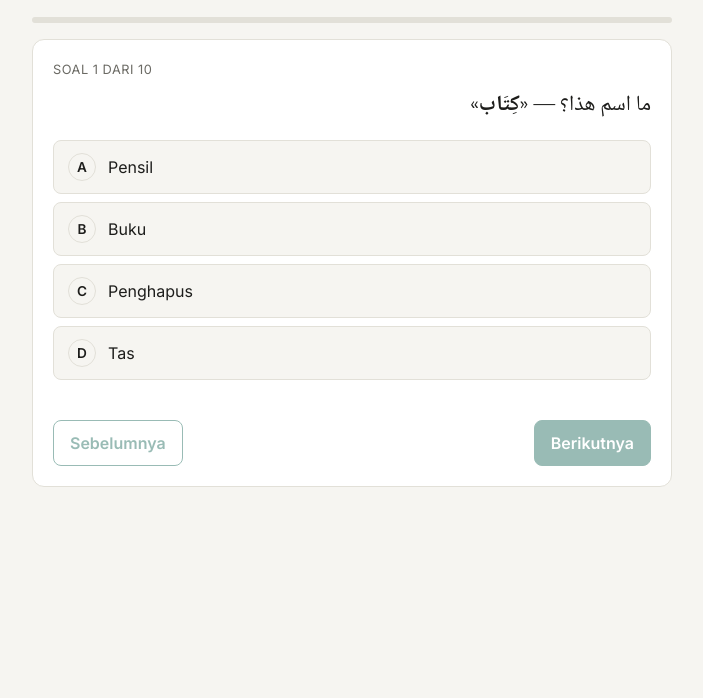
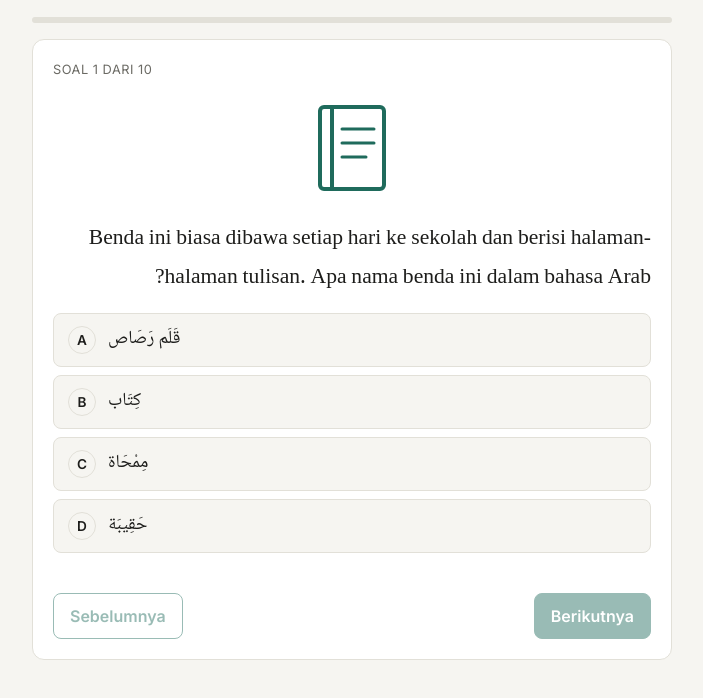
Before and after one commit to aqiinatsir/Belajar-bahasa-arab-sederhana-tentang-peralatan-sekolah, a plain HTML site: page index.html in a window 1280 px wide. Shown: the part 128-826 px from the top of the page, without its empty margins (288-991 px from the left). Before the commit the page ends 800 px from the top, so only its background shows below. Drawn offline with Linux system fonts and the light colour scheme.

Commit message:
index.html

```diff
--- a/index.html
+++ b/index.html
@@ -1,9 +1,10 @@
 <!doctype html>
-<meta name="claude:viewport-fit-sides" content="cover">
+<html lang="id">
+<meta charset="utf-8">
+<meta name="viewport" content="width=device-width, initial-scale=1, viewport-fit=cover">
 <title>Kuis Peralatan Sekolah</title>
 <link rel="stylesheet" href="https://fonts.googleapis.com/css2?family=Inter:wght@400;600&family=Noto+Naskh+Arabic:wght@400;700&display=swap">
 <style>
-/* Tata letak: satu kolom sempit, soal di atas, skor di bawah. */
 :root {
   --bg: #f6f5f1;
   --surface: #ffffff;
@@ -50,6 +51,7 @@
   --bad-bg: #3a201d;
   color-scheme: dark;
 }
+
 body {
   margin: 0;
   background: var(--bg);
@@ -64,7 +66,6 @@ main { max-width: 640px; margin: 0 auto; }
 header { margin-bottom: 20px; }
 h1 { font-size: 1.5rem; margin: 0 0 4px; text-wrap: balance; }
 .sub { color: var(--muted); margin: 0; font-size: 0.95rem; }
-
 .ar-title {
   font-family: var(--font-ar);
   font-size: 1.6rem;
@@ -89,6 +90,13 @@ h1 { font-size: 1.5rem; margin: 0 0 4px; text-wrap: balance; }
   color: var(--muted);
   margin: 0 0 8px;
 }
+.qimg {
+  display: flex;
+  justify-content: center;
+  color: var(--accent);
+  margin: 0 0 14px;
+}
+.qimg svg { width: 120px; max-width: 100%; height: auto; }
 .qtext {
   font-family: var(--font-ar);
   font-size: 1.35rem;
@@ -128,7 +136,12 @@ h1 { font-size: 1.5rem; margin: 0 0 4px; text-wrap: balance; }
   font-size: 0.85rem;
   font-weight: 600;
 }
-.opt-text { overflow-wrap: anywhere; }
+.opt-text {
+  font-family: var(--font-ar);
+  font-size: 1.15rem;
+  direction: rtl;
+  overflow-wrap: anywhere;
+}
 .opt.correct { background: var(--good-bg); border-color: var(--good); color: var(--good); }
 .opt.wrong { background: var(--bad-bg); border-color: var(--bad); color: var(--bad); }
 .opt:disabled { cursor: default; }
@@ -180,6 +193,7 @@ button:focus-visible { outline: 2px solid var(--accent); outline-offset: 2px; }
 
   <section class="card" id="quiz" aria-live="polite">
     <p class="qno" id="qno"></p>
+    <div class="qimg" id="qimg"></div>
     <p class="qtext" id="qtext"></p>
     <div class="opts" id="opts" role="group" aria-label="Pilihan jawaban"></div>
     <p class="feedback" id="feedback"></p>
@@ -198,17 +212,88 @@ button:focus-visible { outline: 2px solid var(--accent); outline-offset: 2px; }
 </main>
 
 <script>
+// Gambar dibuat dari SVG sederhana (tanpa unduhan), jadi tampil tanpa internet.
+const SVG = (body) =>
+  `<svg viewBox="0 0 120 120" aria-hidden="true" fill="none" stroke="currentColor" stroke-width="4" stroke-linecap="round" stroke-linejoin="round">${body}</svg>`;
+
+const ICONS = {
+  buku: SVG(`
+    <rect x="28" y="20" width="64" height="82" rx="4"/>
+    <line x1="40" y1="20" x2="40" y2="102"/>
+    <line x1="50" y1="42" x2="82" y2="42" stroke-width="3"/>
+    <line x1="50" y1="56" x2="82" y2="56" stroke-width="3"/>
+    <line x1="50" y1="70" x2="74" y2="70" stroke-width="3"/>`),
+  pulpen: SVG(`
+    <g transform="rotate(45 60 60)">
+      <rect x="52" y="10" width="16" height="72" rx="3"/>
+      <polygon points="52,82 68,82 60,104"/>
+      <line x1="52" y1="22" x2="68" y2="22" stroke-width="3"/>
+    </g>`),
+  pensil: SVG(`
+    <g transform="rotate(45 60 60)">
+      <rect x="52" y="10" width="16" height="72"/>
+      <line x1="52" y1="20" x2="68" y2="20"/>
+      <polygon points="52,82 68,82 60,104"/>
+      <polygon points="57,94 63,94 60,102" fill="currentColor"/>
+    </g>`),
+  penghapus: SVG(`
+    <g transform="rotate(-20 60 60)">
+      <rect x="30" y="42" width="60" height="36" rx="5"/>
+      <line x1="60" y1="42" x2="60" y2="78" stroke-width="3"/>
+    </g>`),
+  penggaris: SVG(`
+    <rect x="10" y="48" width="100" height="22" rx="2"/>
+    <line x1="20" y1="48" x2="20" y2="56" stroke-width="3"/>
+    <line x1="30" y1="48" x2="30" y2="54" stroke-width="3"/>
+    <line x1="40" y1="48" x2="40" y2="56" stroke-width="3"/>
+    <line x1="50" y1="48" x2="50" y2="54" stroke-width="3"/>
+    <line x1="60" y1="48" x2="60" y2="56" stroke-width="3"/>
+    <line x1="70" y1="48" x2="70" y2="54" stroke-width="3"/>
+    <line x1="80" y1="48" x2="80" y2="56" stroke-width="3"/>
+    <line x1="90" y1="48" x2="90" y2="54" stroke-width="3"/>
+    <line x1="100" y1="48" x2="100" y2="56" stroke-width="3"/>`),
+  tas: SVG(`
+    <path d="M42 46 V34 Q42 22 60 22 Q78 22 78 34 V46"/>
+    <rect x="26" y="46" width="68" height="60" rx="12"/>
+    <rect x="40" y="70" width="40" height="26" rx="5" stroke-width="3"/>`),
+  bukuTulis: SVG(`
+    <rect x="32" y="18" width="56" height="84" rx="4"/>
+    <circle cx="32" cy="30" r="3" fill="currentColor"/>
+    <circle cx="32" cy="50" r="3" fill="currentColor"/>
+    <circle cx="32" cy="70" r="3" fill="currentColor"/>
+    <circle cx="32" cy="90" r="3" fill="currentColor"/>
+    <line x1="44" y1="44" x2="78" y2="44" stroke-width="2.5"/>
+    <line x1="44" y1="58" x2="78" y2="58" stroke-width="2.5"/>
+    <line x1="44" y1="72" x2="78" y2="72" stroke-width="2.5"/>`),
+  gunting: SVG(`
+    <circle cx="40" cy="84" r="12"/>
+    <circle cx="80" cy="84" r="12"/>
+    <line x1="48" y1="76" x2="88" y2="16"/>
+    <line x1="72" y1="76" x2="32" y2="16"/>`),
+  papanTulis: SVG(`
+    <rect x="14" y="20" width="92" height="64" rx="4"/>
+    <path d="M30 40 H60 M30 52 H80" stroke-width="3"/>
+    <line x1="30" y1="84" x2="90" y2="84" stroke-width="5"/>
+    <line x1="36" y1="84" x2="30" y2="104"/>
+    <line x1="84" y1="84" x2="90" y2="104"/>`),
+  rautan: SVG(`
+    <rect x="28" y="40" width="64" height="40" rx="6"/>
+    <circle cx="60" cy="60" r="14" stroke-width="3"/>
+    <polygon points="56,52 64,52 60,66" fill="currentColor"/>`),
+};
+
+// Jawaban pilihan sekarang dalam bahasa Arab. Kunci jawaban (answer) tidak berubah.
 const QUESTIONS = [
-  { q: "ما اسم هذا؟ — «كِتَاب»", word: "كِتَاب", options: ["Pensil", "Buku", "Penghapus", "Tas"], answer: 1 },
-  { q: "«قَلَم» artinya...", word: "قَلَم", options: ["Penggaris", "Buku", "Pensil", "Pulpen"], answer: 3 },
-  { q: "«مِمْحَاة» artinya...", word: "مِمْحَاة", options: ["Penghapus", "Penggaris", "Rautan", "Kertas"], answer: 0 },
-  { q: "«مِسْطَرَة» artinya...", word: "مِسْطَرَة", options: ["Gunting", "Penggaris", "Lem", "Tas"], answer: 1 },
-  { q: "«حَقِيبَة» artinya...", word: "حَقِيبَة", options: ["Meja", "Kursi", "Tas", "Papan tulis"], answer: 2 },
-  { q: "«دَفْتَر» artinya...", word: "دَفْتَر", options: ["Buku tulis", "Pensil", "Spidol", "Jam"], answer: 0 },
-  { q: "«مِقَص» artinya...", word: "مِقَص", options: ["Gunting", "Lem", "Penghapus", "Penggaris"], answer: 0 },
-  { q: "«قَلَم رَصَاص» artinya...", word: "قَلَم رَصَاص", options: ["Pulpen", "Pensil", "Spidol", "Kapur"], answer: 1 },
-  { q: "«سَبُّورَة» artinya...", word: "سَبُّورَة", options: ["Papan tulis", "Pintu", "Jendela", "Meja"], answer: 0 },
-  { q: "«مِبْرَاة» artinya...", word: "مِبْرَاة", options: ["Rautan", "Kertas", "Tas", "Penggaris"], answer: 0 }
+  { q: "Benda ini biasa dibawa setiap hari ke sekolah dan berisi halaman-halaman tulisan. Apa nama benda ini dalam bahasa Arab?", word: "كِتَاب", icon: ICONS.buku, options: ["قَلَم رَصَاص", "كِتَاب", "مِمْحَاة", "حَقِيبَة"], answer: 1 },
+  { q: "«قَلَم» adalah alat tulis yang berisi tinta dan sering dipakai untuk menulis. Apa arti kata tersebut dalam bahasa Indonesia?", word: "قَلَم", icon: ICONS.pulpen, options: ["مِسْطَرَة", "كِتَاب", "قَلَم رَصَاص", "قَلَم حِبْر"], answer: 3 },
+  { q: "Saat salah menulis, kamu perlu benda bernama «مِمْحَاة» untuk menghapus tulisan pensil. Apa arti kata tersebut?", word: "مِمْحَاة", icon: ICONS.penghapus, options: ["مِمْحَاة", "مِسْطَرَة", "مِبْرَاة", "وَرَقَة"], answer: 0 },
+  { q: "Untuk membuat garis lurus di buku, kamu bisa memakai «مِسْطَرَة». Apa arti kata tersebut dalam bahasa Indonesia?", word: "مِسْطَرَة", icon: ICONS.penggaris, options: ["مِقَص", "مِسْطَرَة", "صَمْغ", "حَقِيبَة"], answer: 1 },
+  { q: "Setiap pagi kamu membawa buku dan alat tulis ke sekolah menggunakan «حَقِيبَة». Apa arti kata tersebut?", word: "حَقِيبَة", icon: ICONS.tas, options: ["طَاوِلَة", "كُرْسِيّ", "حَقِيبَة", "سَبُّورَة"], answer: 2 },
+  { q: "Untuk mencatat pelajaran di kelas, kamu biasanya membawa «دَفْتَر». Apa arti kata tersebut dalam bahasa Indonesia?", word: "دَفْتَر", icon: ICONS.bukuTulis, options: ["دَفْتَر", "قَلَم رَصَاص", "قَلَم تَحْدِيد", "سَاعَة"], answer: 0 },
+  { q: "Kertas atau kain yang ingin kamu potong bisa dipotong dengan «مِقَص». Apa arti kata tersebut?", word: "مِقَص", icon: ICONS.gunting, options: ["مِقَص", "صَمْغ", "مِمْحَاة", "مِسْطَرَة"], answer: 0 },
+  { q: "Alat tulis berisi grafit yang dipakai untuk menulis dan menggambar disebut «قَلَم رَصَاص». Apa arti kata tersebut?", word: "قَلَم رَصَاص", icon: ICONS.pensil, options: ["قَلَم حِبْر", "قَلَم رَصَاص", "قَلَم تَحْدِيد", "طَبَاشِير"], answer: 1 },
+  { q: "Di depan kelas, guru biasanya menulis materi pelajaran di «سَبُّورَة». Apa arti kata tersebut dalam bahasa Indonesia?", word: "سَبُّورَة", icon: ICONS.papanTulis, options: ["سَبُّورَة", "بَاب", "نَافِذَة", "طَاوِلَة"], answer: 0 },
+  { q: "Pensil yang sudah tumpul bisa dibuat runcing lagi dengan «مِبْرَاة». Apa arti kata tersebut?", word: "مِبْرَاة", icon: ICONS.rautan, options: ["مِبْرَاة", "وَرَقَة", "حَقِيبَة", "مِسْطَرَة"], answer: 0 },
 ];
 
 const LETTERS = ["A", "B", "C", "D"];
@@ -216,6 +301,7 @@ const state = { index: 0, picks: Array(QUESTIONS.length).fill(null) };
 
 const el = {
   qno: document.getElementById("qno"),
+  qimg: document.getElementById("qimg"),
   qtext: document.getElementById("qtext"),
   opts: document.getElementById("opts"),
   feedback: document.getElementById("feedback"),
@@ -235,6 +321,7 @@ function render() {
   const answered = pick !== null;
 
   el.qno.textContent = `Soal ${state.index + 1} dari ${QUESTIONS.length}`;
+  el.qimg.innerHTML = item.icon;
   el.qtext.innerHTML = item.q.replace(item.word, `<span class="word">${item.word}</span>`);
   el.bar.style.width = `${(state.index / QUESTIONS.length) * 100}%`;
 
@@ -287,7 +374,6 @@ function showResult() {
   el.summary.textContent = correct === QUESTIONS.length
     ? "Semua jawaban benar. Mantap."
     : `Kamu menjawab ${correct} soal dengan benar.`;
-  el.result.focus?.();
 }
 
 el.prev.addEventListener("click", () => {
@@ -307,3 +393,4 @@ el.restart.addEventListener("click", () => {
 
 render();
 </script>
+</html>
```
